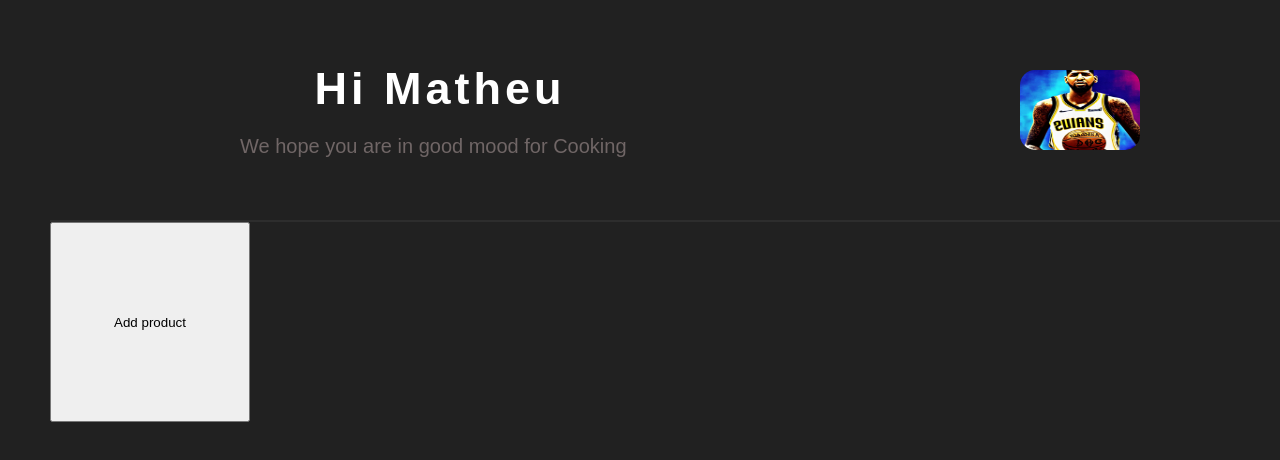
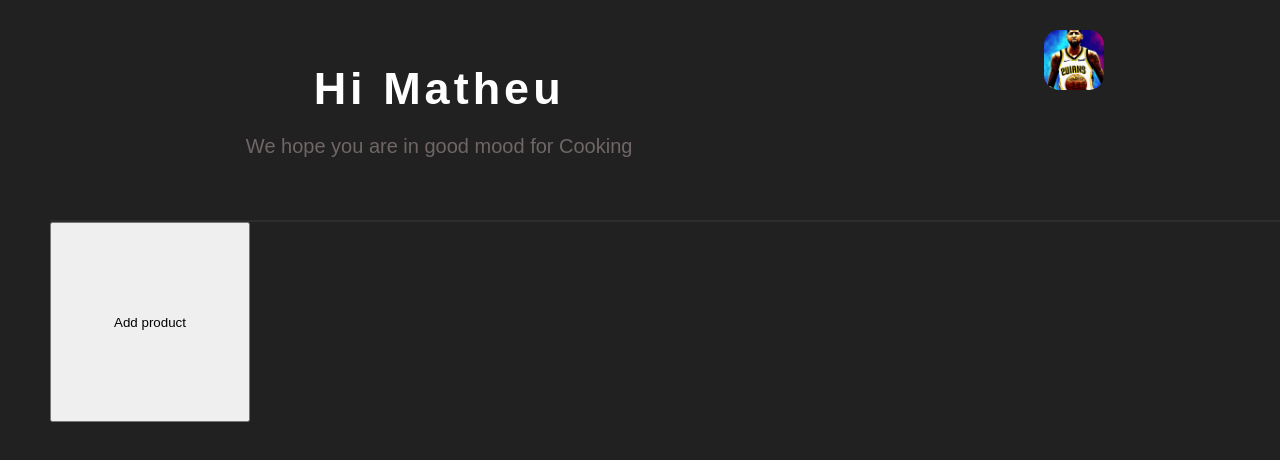
Before and after one commit to udaceue/Recipe-Planner, a React (Vite) app: page / in a window 1280 px wide. Shown: the top 460 px of the page. Built offline with nearby package versions, Linux system fonts and the light colour scheme.

Commit message:
finished styles for header

```diff
--- a/src/common/styled/CustomDiv.styled.tsx
+++ b/src/common/styled/headerStyles/CustomDiv.styled.tsx
@@ -11,11 +11,12 @@ interface CustomDivProps {
   display?: string;
   flexDirection?: string;
   padding?: string;
+  maxWidth?: string;
 }
 
 const CustomDiv = styled.div`
-  width: ${({ width }: CustomDivProps) => width};
-  height: ${({ height }: CustomDivProps) => height};
+  max-width: ${({ width }: CustomDivProps) => width};
+  min-height: ${({ height }: CustomDivProps) => height};
   padding: ${({ padding }: CustomDivProps) => padding};
   margin: ${({ margin }: CustomDivProps) => margin};
   margin-left: ${({ ml }: CustomDivProps) => ml};
--- a/src/common/styled/Description.Styled.tsx
+++ b/src/common/styled/headerStyles/Description.Styled.tsx
@@ -9,6 +9,7 @@ const Description = styled.p`
   font-weight: 400;
   margin-top: 2rem;
   font-size: ${({ size }: DescriptionProps) => size};
+  width: 100%;
 `;
 
 export default Description;
--- a/src/common/styled/Header.Styled.tsx
+++ b/src/common/styled/headerStyles/Header.Styled.tsx
@@ -5,7 +5,7 @@ interface HeaderProps {
 }
 
 const StyledHeader = styled.header`
-  height: ${({ height }: HeaderProps) => height || '300px'};
+  min-height: ${({ height }: HeaderProps) => height || '300px'};
   width: 100%;
   border-bottom: 2px solid #2d2d2d;
   font-family: Arial Helvetica, sans-serif;
--- a/src/common/ui/CustomHeader.tsx
+++ b/src/common/ui/CustomHeader.tsx
@@ -1,10 +1,10 @@
 import React from 'react';
-import Header from '../styled/Header.Styled';
-import Wrapper from '../styled/Wrapper.Styled';
-import Heading1 from '../styled/Heading1-Styled';
-import Description from '../styled/Description.Styled';
-import CustomDiv from '../styled/CustomDiv.styled';
-import Avatar from '../styled/Avatar.Styled';
+import Header from '../styled/headerStyles/Header.Styled';
+import Wrapper from '../styled/headerStyles/Wrapper.Styled';
+import Heading1 from '../styled/headerStyles/Heading1-Styled';
+import Description from '../styled/headerStyles/Description.Styled';
+import CustomDiv from '../styled/headerStyles/CustomDiv.styled';
+import Avatar from '../styled/headerStyles/Avatar.Styled';
 import Hotpot from '../../assets/Hotpot.png';
 
 function CustomHeader() {
@@ -15,7 +15,7 @@ function CustomHeader() {
           <Heading1>Hi Matheu</Heading1>
           <Description size="2rem">We hope you are in good mood for Cooking</Description>
         </CustomDiv>
-        <CustomDiv width="120px" height="80px">
+        <CustomDiv width="60px" height="80px" padding="2rem" mr="1rem" mt="-8rem">
           <Avatar src={Hotpot} />
         </CustomDiv>
       </Wrapper>
```
Also changed, not shown: src/common/styled/headerStyles/Avatar.Styled.tsx (renamed from src/common/styled/Avatar.Styled.tsx), src/common/styled/headerStyles/Heading1-Styled.tsx (renamed from src/common/styled/Heading1-Styled.tsx), src/common/styled/headerStyles/Heading2-Styled.tsx (renamed from src/common/styled/Heading2-Styled.tsx), src/common/styled/headerStyles/Wrapper.Styled.tsx (renamed from src/common/styled/Wrapper.Styled.tsx).
